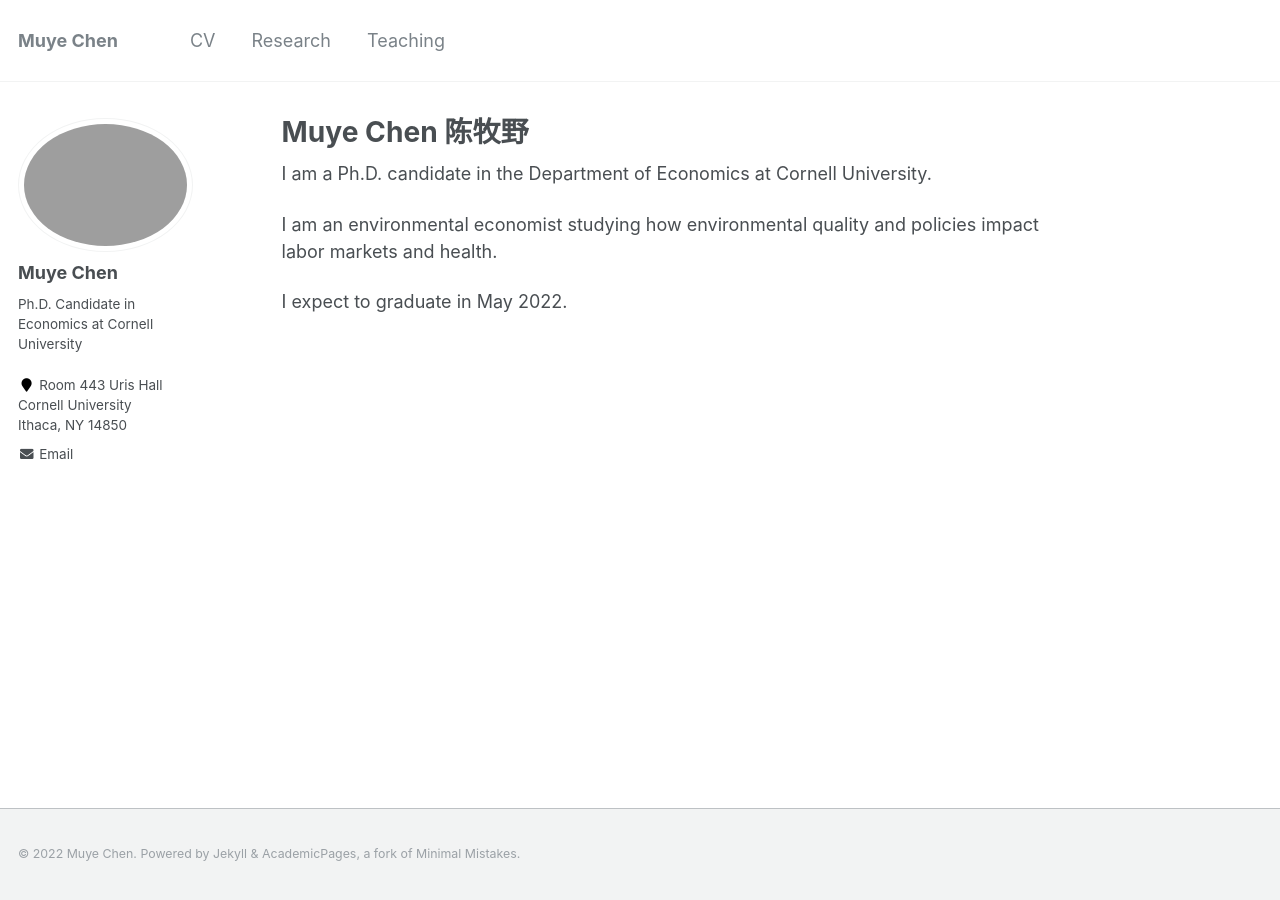
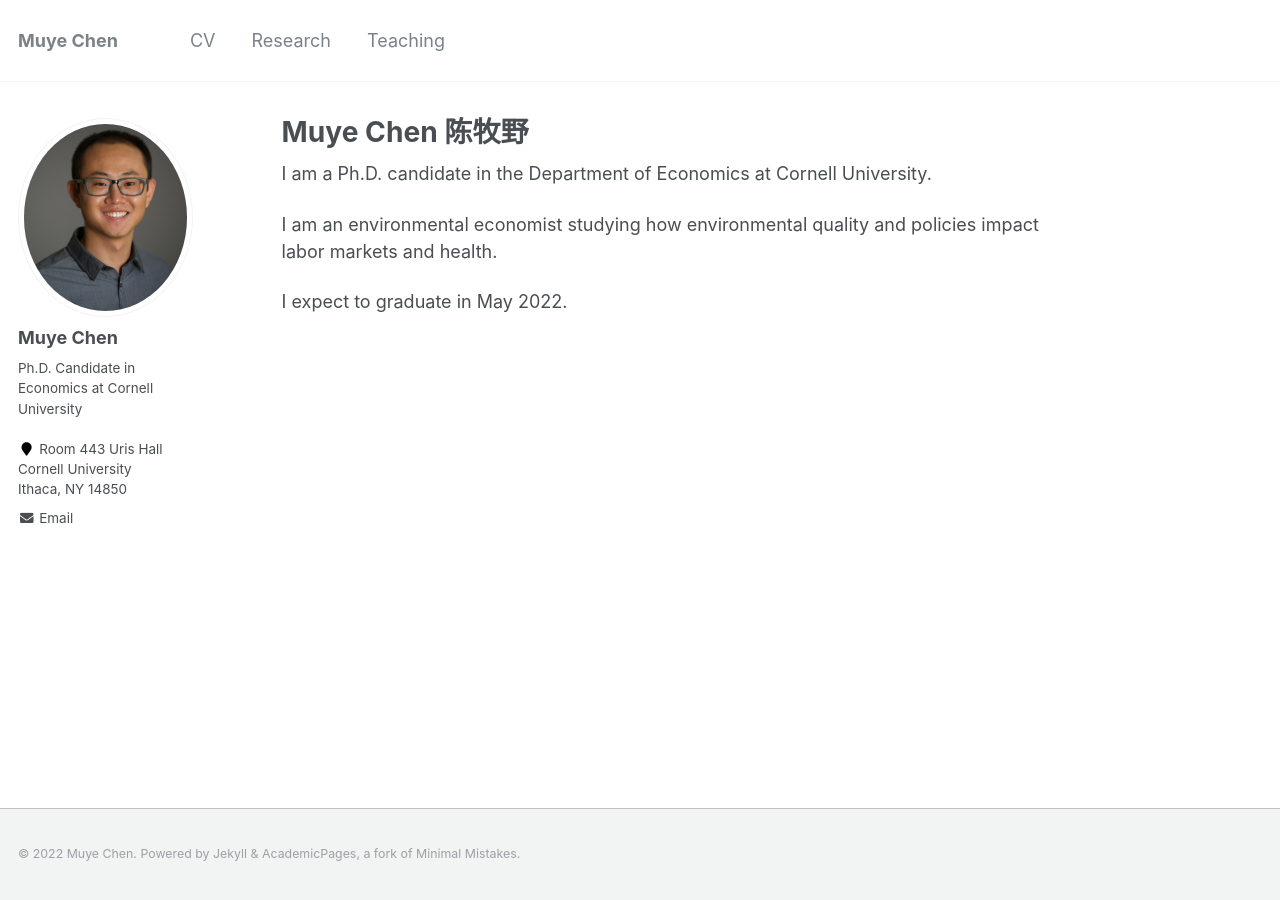
Before and after one commit to muyechenecon/muyechenecon.github.io, a Jekyll site: the page built from _pages/about.md, in a window 1280 px wide. Built offline with Jekyll 4.4.1, drawn with Linux system fonts in a browser that asks for light colours.

Commit message:
Update _config.yml

```diff
--- a/_config.yml
+++ b/_config.yml
@@ -75,7 +75,7 @@ analytics:
 # Site Author
 author:
   name             : "Muye Chen"
-  avatar           : "MuyeChen_website_3284.jpg"
+  avatar           : "MuyeChen.png"
   bio              : "Ph.D. Candidate in Economics at Cornell University"
   location         : "Room 443 Uris Hall <div>Cornell University</div> <div>Ithaca, NY 14850</div>"
   employer         :
```
